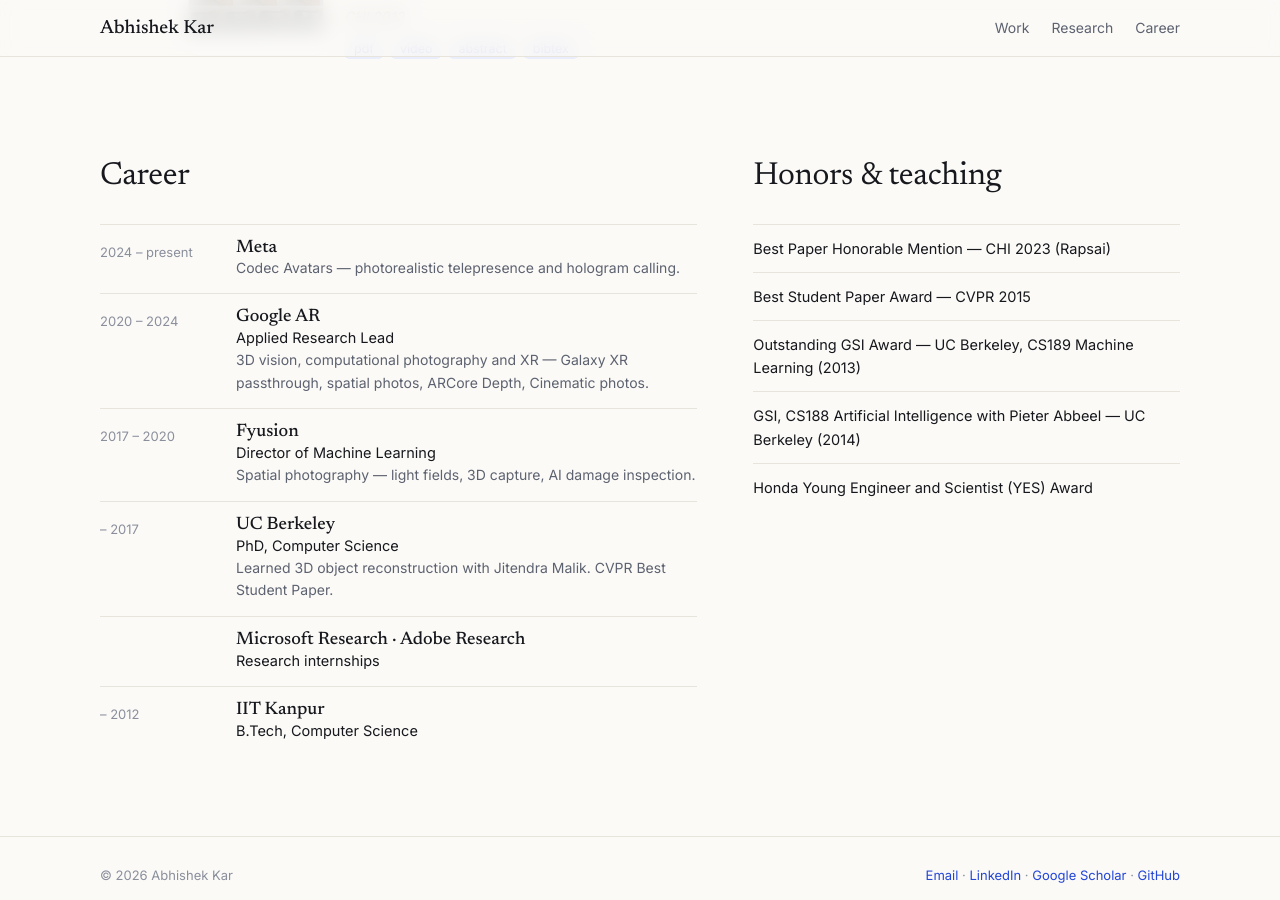
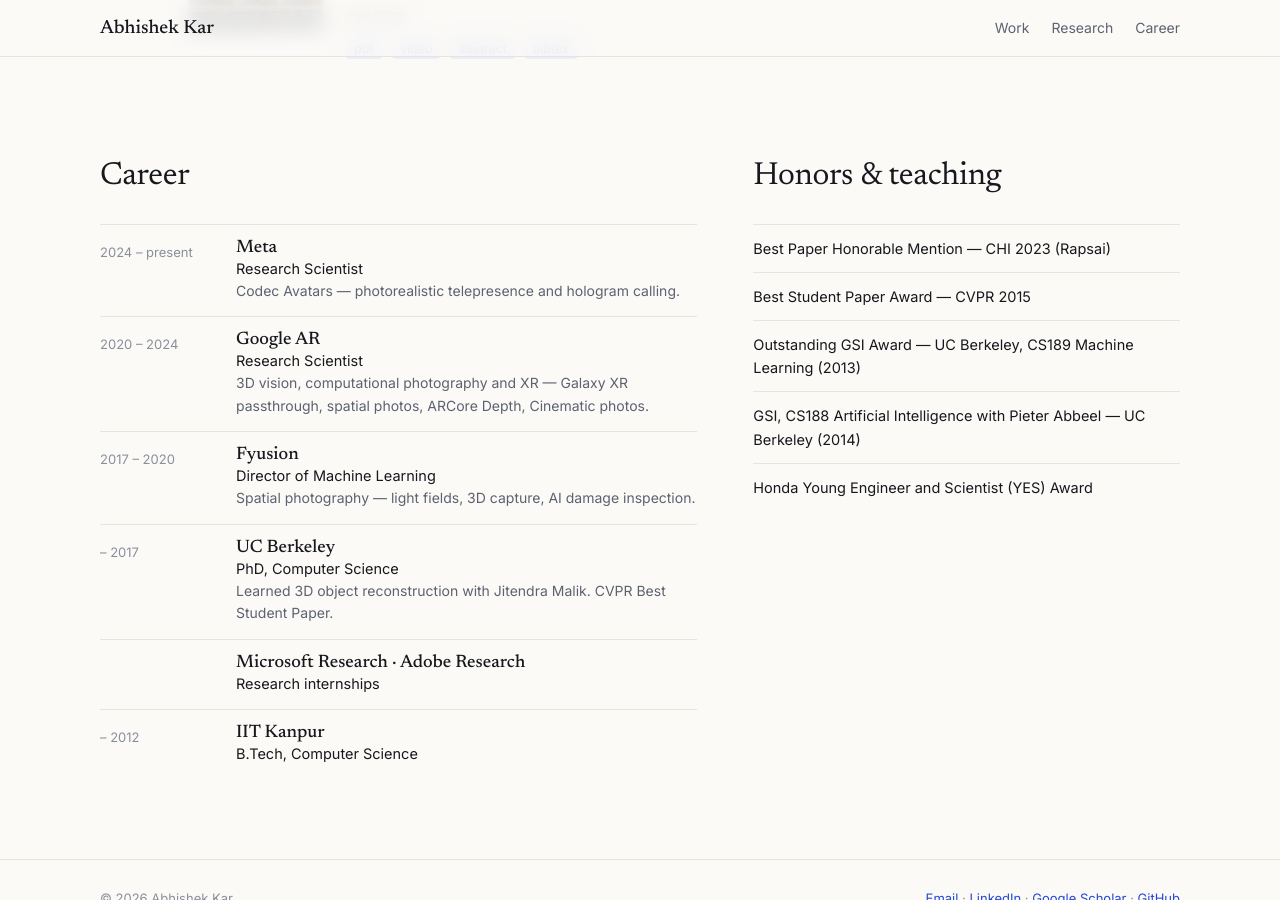
Before and after one commit to akar43/akar43.github.io, a Jekyll site: the page built from index.html, in a window 1280 px wide and 900 px high, scrolled down 7658 px. Built offline with Jekyll 4.4.1, drawn with Linux system fonts in a browser that asks for light colours.

Commit message:
Career: Research Scientist at Meta and Google
Co-Authored-By: Claude Opus 5.5 <noreply@anthropic.com>

```diff
--- a/_data/experience.yml
+++ b/_data/experience.yml
@@ -1,12 +1,12 @@
 # Career, newest first. `title` may be left empty.
 - org: Meta
-  title: ""
+  title: Research Scientist
   dates: 2024 – present
   place: San Francisco Bay Area
   summary: Codec Avatars — photorealistic telepresence and hologram calling.
 
 - org: Google AR
-  title: Applied Research Lead
+  title: Research Scientist
   dates: 2020 – 2024
   place: San Francisco Bay Area
   summary: 3D vision, computational photography and XR — Galaxy XR passthrough, spatial photos, ARCore Depth, Cinematic photos.
```
